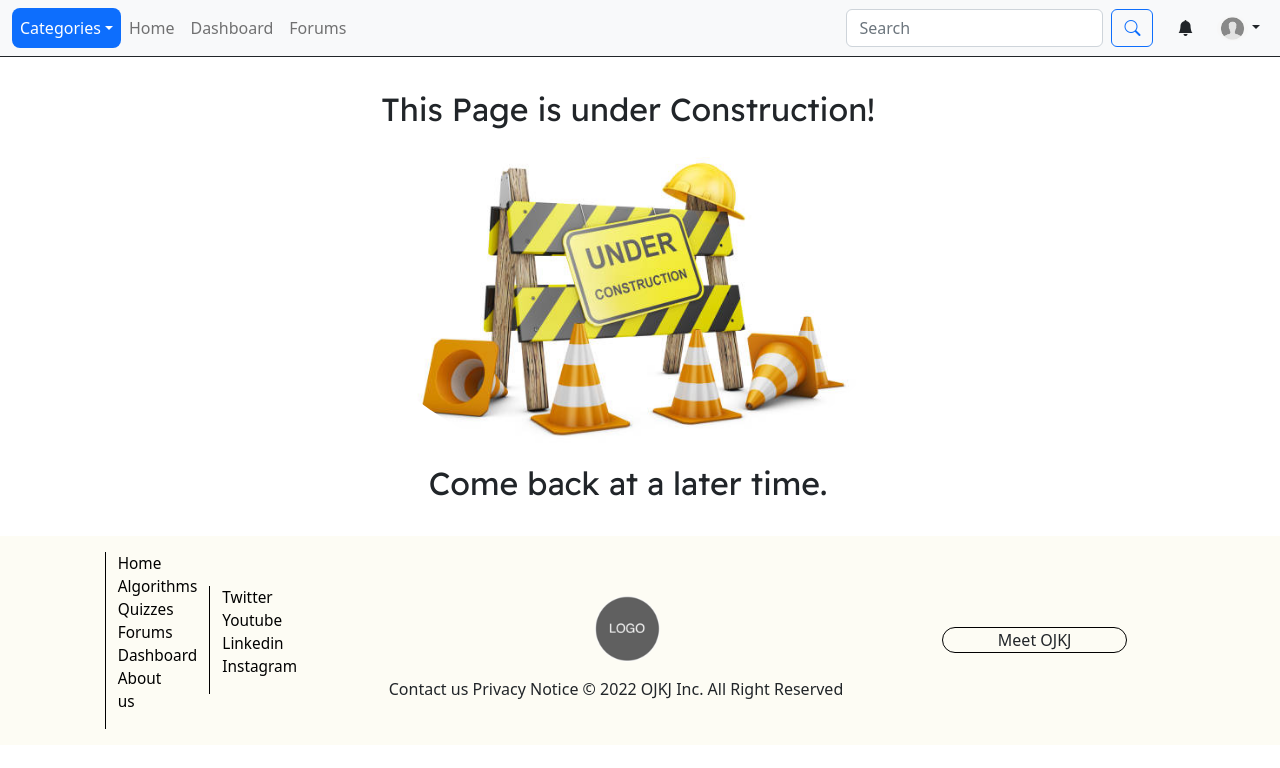
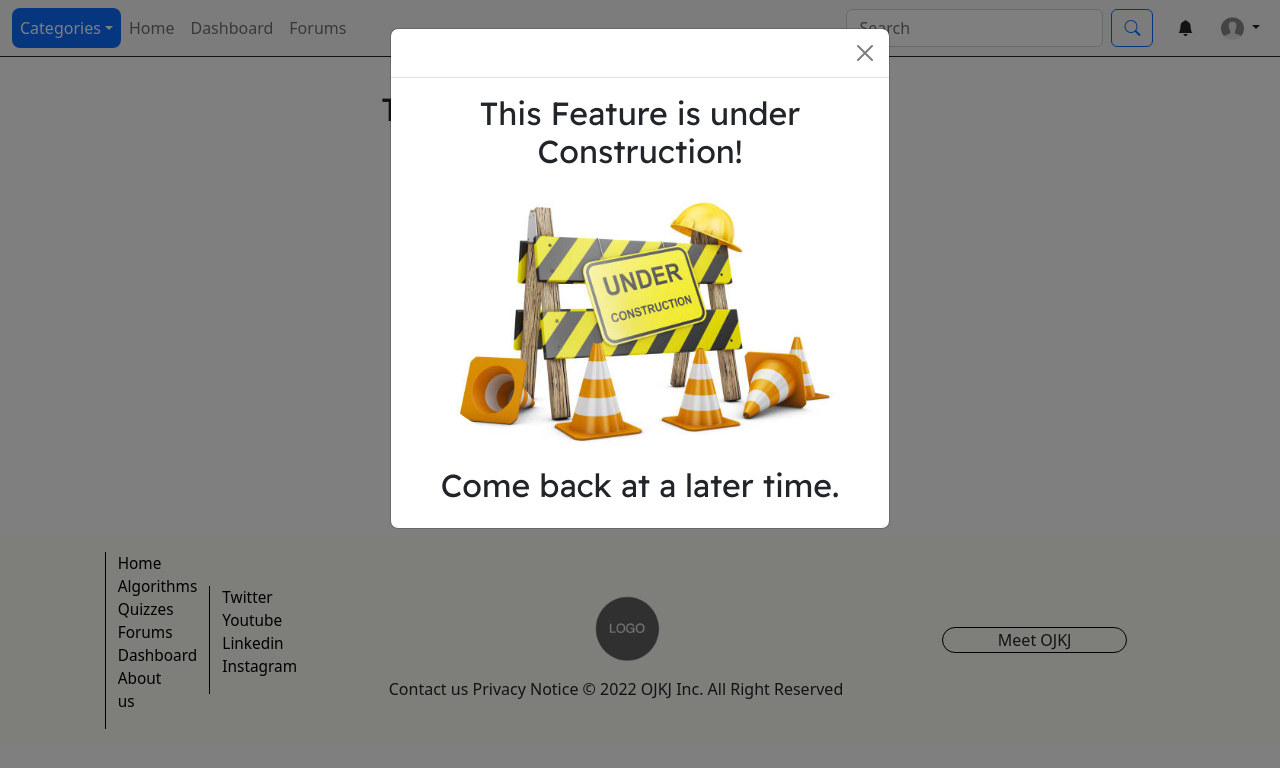
Before and after one commit to OrbelB/SimplyAlgorithms, a React (Create React App) app in the folder frontend/: page /underconstruction in a window 1280 px wide. Both pictures are taken after a click on the element 1185 px from the left and 28 px from the top of the page. Shown: the top 768 px of the page. Built offline with nearby package versions, Linux system fonts and the light colour scheme.

Commit message:
added under construction pop up for bell icon on main navigation

```diff
--- a/frontend/src/components/main-navigation/Bell.jsx
+++ b/frontend/src/components/main-navigation/Bell.jsx
@@ -1,6 +1,7 @@
 import {useState} from "react";
 import cx from "classnames";
-import styles from "./Bell.module.css"
+import styles from "./Bell.module.css";
+import image from "../../assets/under-construction.jpg";
 export default function Bell() {
     const [clickedBell, setClickedBell] = useState(false);
     const handleBellButtonClicked = () => {
@@ -8,8 +9,36 @@ export default function Bell() {
     }
     return (
         <>
-            {clickedBell ? <span onClick={handleBellButtonClicked} className={cx("bi bi-bell-fill", styles["custom-bell"])}></span> :
-                <span onClick={handleBellButtonClicked} className={cx("bi bi-bell", styles["custom-bell"])}></span>}
+            {clickedBell ? <span onClick={handleBellButtonClicked} data-bs-toggle="modal" data-bs-target="#featureunderconstruction" className={cx("bi bi-bell-fill", styles["custom-bell"])}></span> :
+                <span onClick={handleBellButtonClicked} data-bs-toggle="modal" data-bs-target="#featureunderconstruction" className={cx("bi bi-bell", styles["custom-bell"])}></span>}
+
+
+<div className="modal fade" id="featureunderconstruction" data-bs-backdrop="static" data-bs-keyboard="false" tabindex="-1" aria-labelledby="staticBackdropLabel" aria-hidden="true">
+  <div class="modal-dialog">
+    <div class="modal-content">
+      <div class="modal-header">
+        <button type="button" class="btn-close" data-bs-dismiss="modal" aria-label="Close"></button>
+      </div>
+      <div class="modal-body">
+        <div className={"text-center"}>
+            <div className="font text-align-center">
+                <h2>This Feature is under Construction!</h2>
+            </div>
+                <img
+                    src={image}
+                    height="100%"
+                    width="100%"
+                    className="rounded-circle text-align-center"
+                    >
+                </img>
+            <div className="font text-center">
+                <h2>Come back at a later time.</h2>
+            </div>
+        </div>
+      </div>
+    </div>
+  </div>
+</div>
         </>
 
     );
--- a/frontend/src/components/main-navigation/Bell.module.css
+++ b/frontend/src/components/main-navigation/Bell.module.css
@@ -1,3 +1,8 @@
+@import url('https://fonts.googleapis.com/css2?family=Readex+Pro&display=swap');
 .custom-bell:hover {
     cursor:pointer;
 }
+
+.font {
+    font-family: 'Readex Pro', sans-serif;
+}
```
